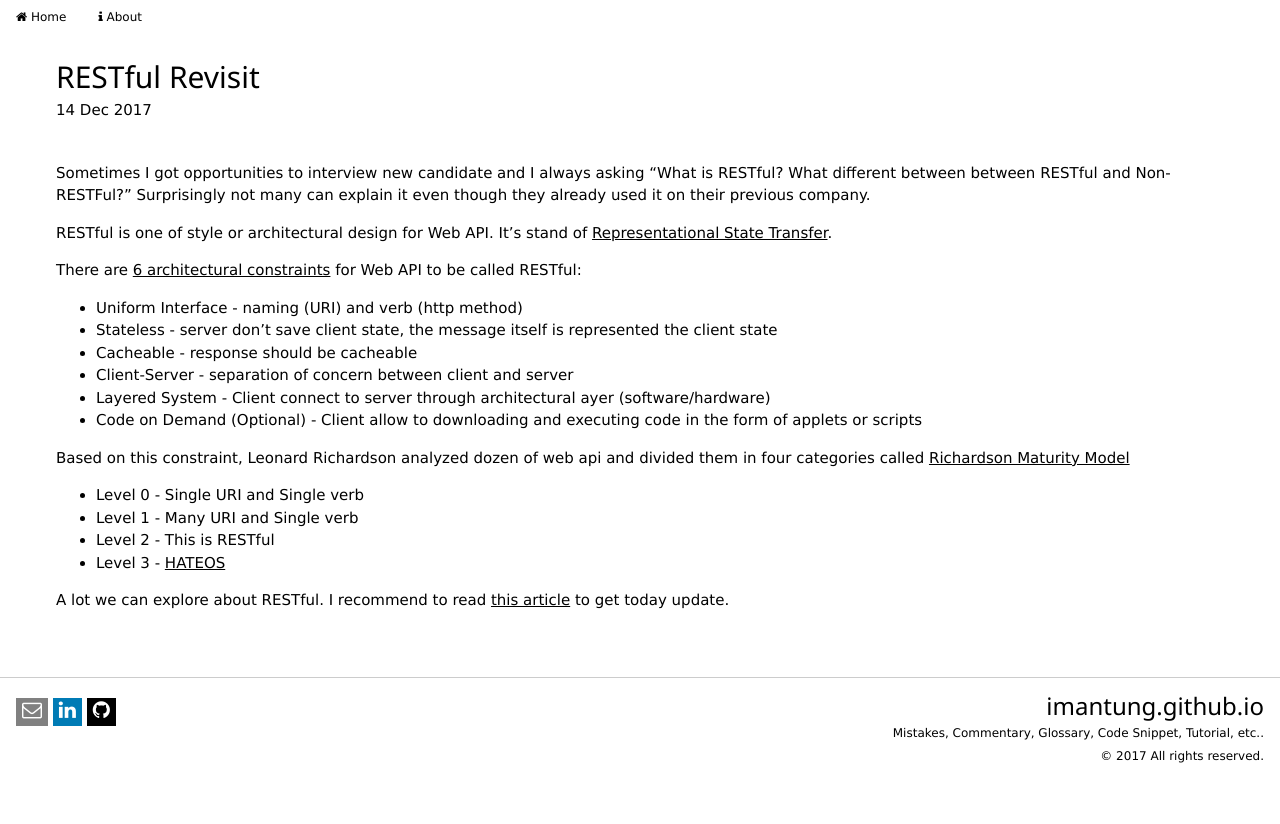
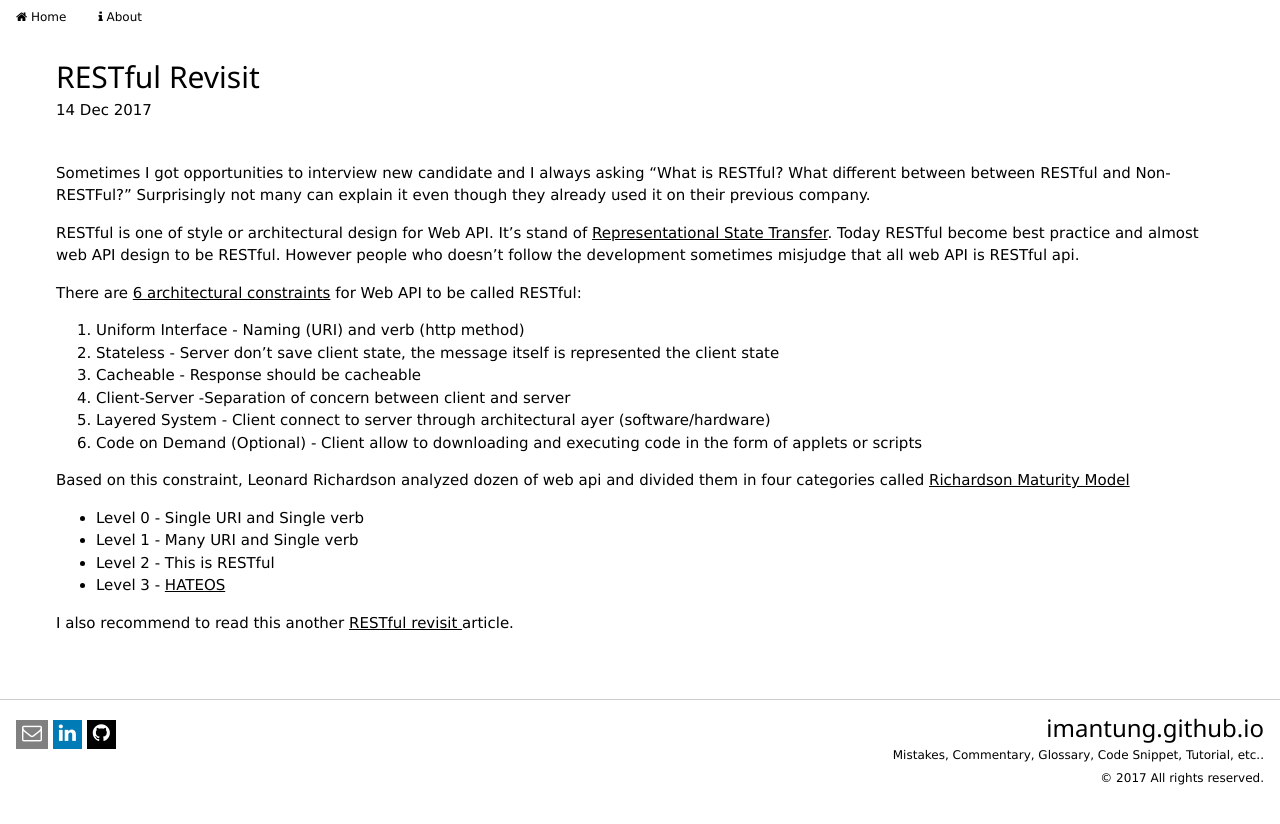
Before and after one commit to imantung/imantung.github.io, a Jekyll site: the page built from _posts/2017-12-14-restful-revisit.md, in a window 1280 px wide. Shown: the top 824 px of the page. Built offline with Jekyll 4.4.1, drawn with Linux system fonts in a browser that asks for light colours.

Commit message:
add content

```diff
--- a/_posts/2017-12-14-restful-revisit.md
+++ b/_posts/2017-12-14-restful-revisit.md
@@ -7,15 +7,15 @@ tags: ["restful"]
 
 Sometimes I got opportunities to interview new candidate and I always asking "What is RESTful? What different between between RESTful and Non-RESTFul?" Surprisingly not many can explain it even though they already used it on their previous company.
 
-RESTful is one of style or architectural design for Web API. It's stand of [Representational State Transfer]().
+RESTful is one of style or architectural design for Web API. It's stand of [Representational State Transfer](). Today RESTful become best practice and almost web API design to be RESTful. However people who doesn't follow the development sometimes misjudge that all web API is RESTful api.
 
 There are [6 architectural constraints](http://www.restapitutorial.com/lessons/whatisrest.html) for Web API to be called RESTful:
-- Uniform Interface - naming (URI) and verb (http method)
-- Stateless - server don't save client state, the message itself is represented the client state
-- Cacheable - response should be cacheable
-- Client-Server - separation of concern between client and server
-- Layered System - Client connect to server through architectural ayer (software/hardware)
-- Code on Demand (Optional) - Client allow to downloading and executing code in the form of applets or scripts
+1. Uniform Interface - Naming (URI) and verb (http method)
+2. Stateless - Server don't save client state, the message itself is represented the client state
+3. Cacheable - Response should be cacheable
+4. Client-Server -Separation of concern between client and server
+5. Layered System - Client connect to server through architectural ayer (software/hardware)
+6. Code on Demand (Optional) - Client allow to downloading and executing code in the form of applets or scripts
 
 Based on this constraint, Leonard Richardson analyzed dozen of web api and divided them in four categories called [Richardson Maturity Model](https://restfulapi.net/richardson-maturity-model/)
 - Level 0 - Single URI and Single verb
@@ -23,4 +23,4 @@ Based on this constraint, Leonard Richardson analyzed dozen of web api and divid
 - Level 2 - This is RESTful
 - Level 3 - [HATEOS](https://en.wikipedia.org/wiki/HATEOAS)
 
-A lot we can explore about RESTful. I recommend to read [this article](https://www.linkedin.com/pulse/restful-api-design-revisit-fei-yao/) to get today update.
+I also recommend to read this another [RESTful revisit ](https://www.linkedin.com/pulse/restful-api-design-revisit-fei-yao/) article.
```
